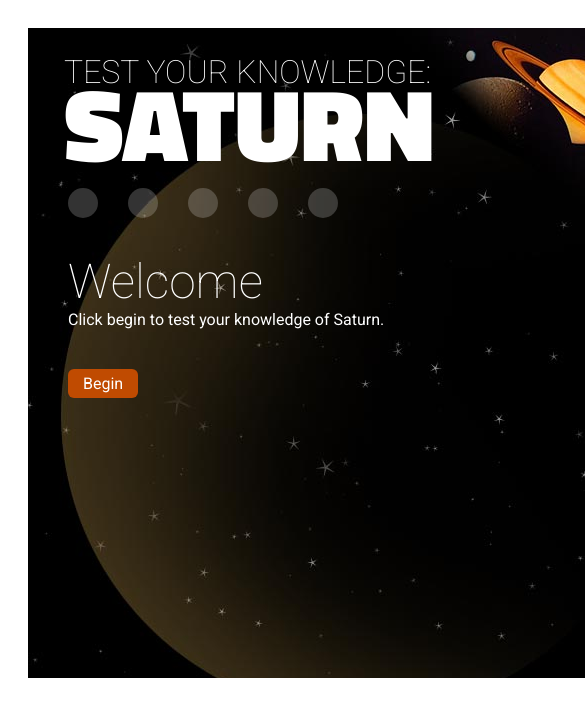
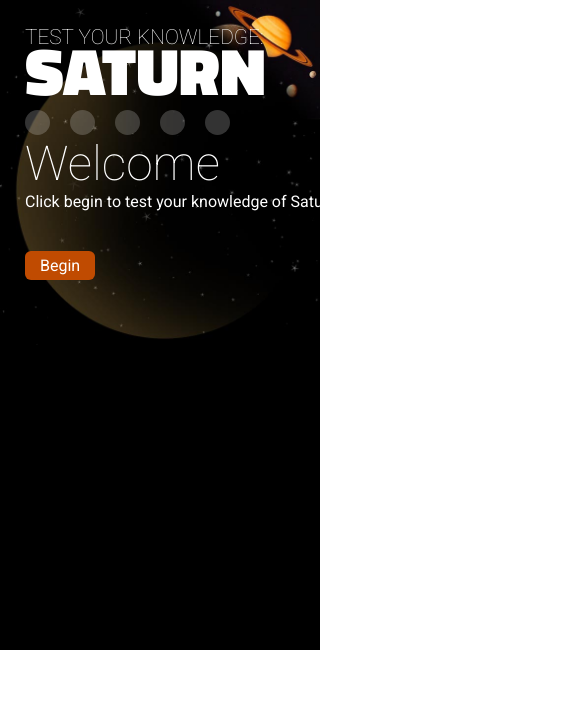
Before and after one commit to micahcourey/QuizAngularJS, a plain HTML site: page index.html in a window 390 px wide. Shown: the top 716 px of the page, 585 px wide, since content can reach past the window. Drawn offline with Linux system fonts and the light colour scheme.

Commit message:
add css to optimize for mobile

```diff
--- a/css/quiz.css
+++ b/css/quiz.css
@@ -84,7 +84,7 @@ body { background-color: #fff; padding: 20px; }
   width: 65px;
   height: 40px;
   background: url(../images/ring.svg) no-repeat 0px 0px;
-  transition: opacity s, top 1s;
+  transition: opacity 1s, top 1s;
   opacity: 0;
 }
 
@@ -248,3 +248,88 @@ body { background-color: #fff; padding: 20px; }
 #quiz .intro.inactive, #quiz.inactive.answered {
   left: -1350px;
 }
+
+@media screen and (max-width: 650px) {
+  body {
+    padding: 0px;
+    margin: 0px;
+  }
+  #quiz {
+    width: 320px;
+    background-size: 320px auto;
+  }
+  #quiz h1 {
+    width: 300px;
+    font-size: 1.3em;
+    top: 25px;
+    left: 25px;
+  }
+  #quiz h1 span {
+    line-height: 43px;
+  }
+  #quiz h2 {
+    margin: 0px;
+  }
+  #quiz h3 {
+    font-size: 2.2em;
+    margin-bottom: 15px;
+  }
+  #quiz .progress {
+    width: 300px;
+    top: 110px;
+    left: 25px;
+  }
+  #quiz .progress div {
+    width: 25px;
+    height: 25px;
+    margin-right: 20px
+  }
+  #quiz .progress div::after {
+    top: -30px;
+    width: 53px;
+    height: 33px;
+  }
+  #quiz .intro {
+    width: 330px;
+    top: 135px;
+    left: 330px;
+  }
+  #quiz .question {
+    width: 300px;
+    top: 135px;
+    left: 330px;
+  }
+  #quiz .question .txt {
+    font-size: 1.4em;
+    margin-bottom: 15px;
+  }
+  #quiz .question .ans {
+    font-size: 1em;
+    padding: 5px 10px;
+    margin-bottom: 10px;
+  }
+  #quiz .question .ans.image {
+    min-height: 45px;
+    background-size: auto 45px;
+  }
+  #quiz .question .ans.image:hover {
+    background-color: #000;
+  }
+  #quiz .results {
+    width: 260px;
+    top: 150px;
+    left: 330px;
+  }
+  #quiz .results .share {
+    margin-top: 20px;
+  }
+  #quiz .results a.btn {
+    margin-bottom: 20px;
+  }
+  #quiz .active {
+    left: 25px;
+  }
+  #quiz .intro.inactive, #quiz .inactive.answered {
+    left: -650px;
+  }
+}
```
